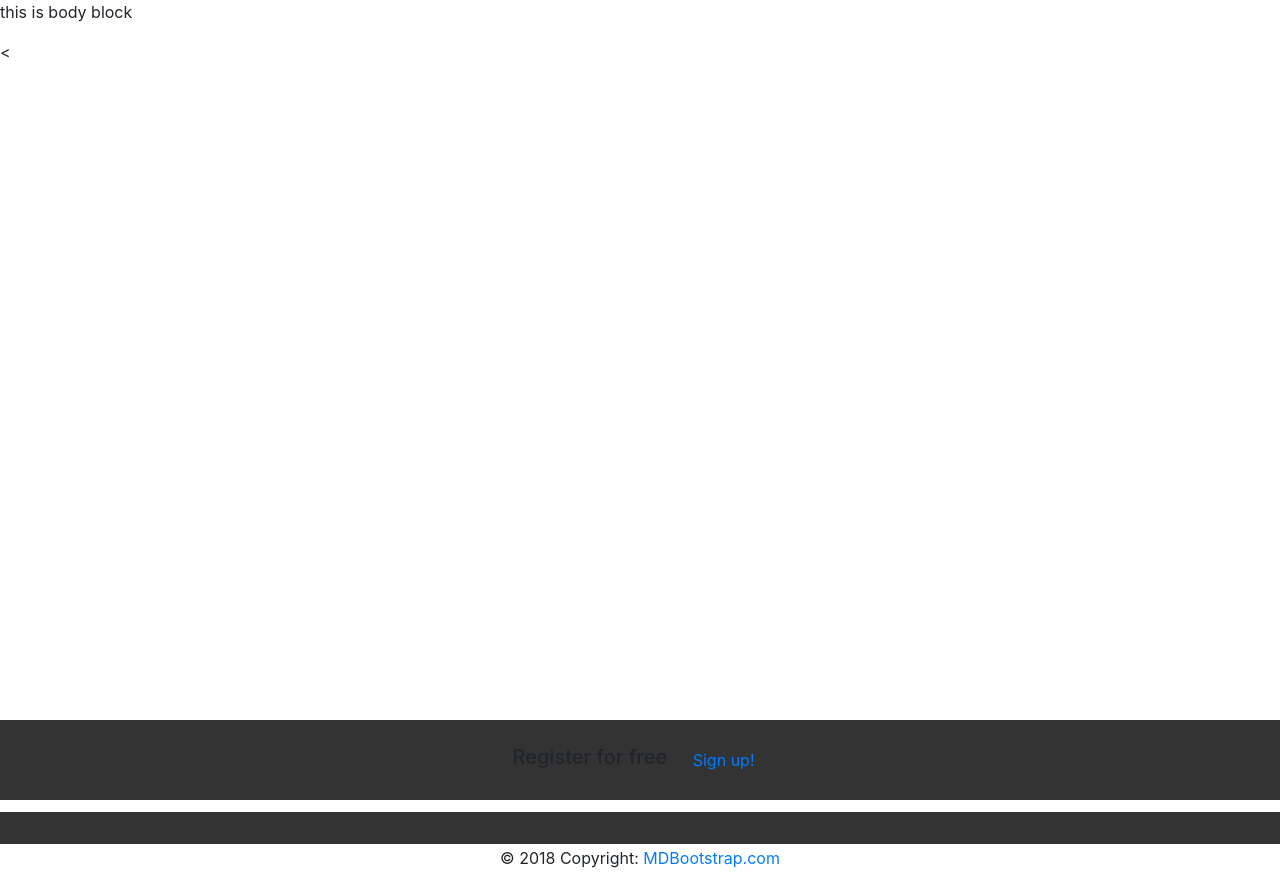
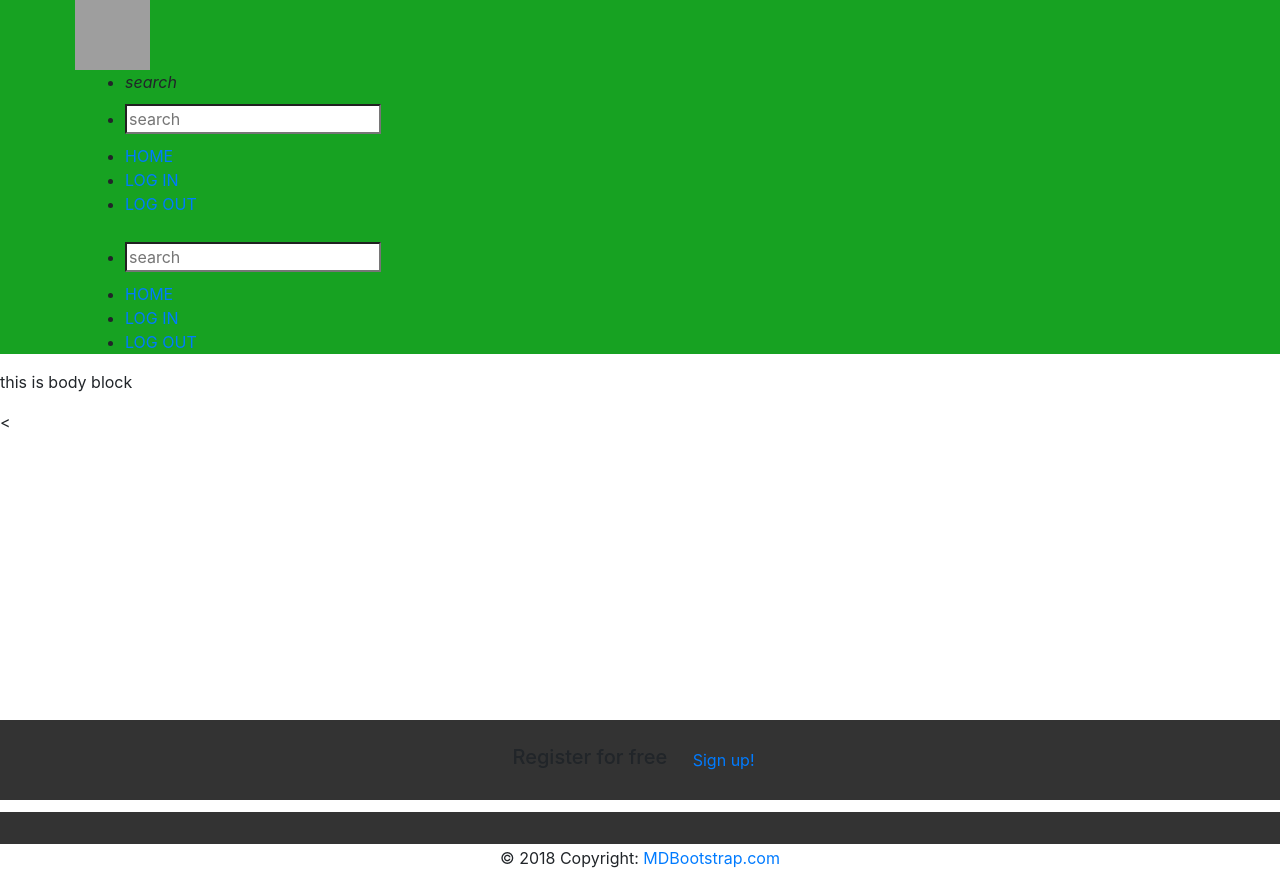
Before and after one commit to abhisam2795/CR, a Flask app: page / in a window 1280 px wide. Run offline with Flask 2, Linux system fonts and the light colour scheme; some libraries are stand-ins or nearby versions; grey boxes are pictures that could not be loaded.

Commit message:
addition of header.

```diff
--- a/templates/base.html
+++ b/templates/base.html
@@ -21,7 +21,65 @@
 
 </style>
 {% block header %}
-
+    <div class="navbar-fixed">
+            <nav style="background-color:#17a222">
+                <div class="nav-wrapper container">
+                    <a href="/" class="brand-logo">
+                        <img class="img-responsive" style="width:75px; height:75px; margin-top: -5px; margin-left: -10px;" src="/static/images/crlogo.png">
+                    </a>
+					<a href="#" data-activates="navsidebar" class="button-collapse">
+                        <i class="mdi-navigation-menu"></i>
+                    </a>
+					<ul class="right hide-on-med-and-down">
+                        <li>
+                            <i class="material-icons md-light md-inactive">
+                                search
+                            </i>
+                        </li>
+                        <li>
+                            <form method='get' id='searchform' style='height:50px; padding-top:10px' action='/search/?l=hi'>
+                                <input name='q' id="search" type="search" placeholder="search"  style='font-size:16px'>
+                            </form>
+                        </li>
+                        <li>
+                            <a href="/">HOME</a>
+                        </li>
+                        <li>
+                            <a href="/login/">
+                                LOG IN
+                            </a>
+                        </li>
+                        <li>
+                            <a href="/logout/">
+                                LOG OUT
+                            </a>
+                        </li>
+                    </ul>
+					<ul class="side-nav" id="navsidebar">
+                        <li>
+                            <form method='get' id='searchform' style='height:50px; padding-top:10px' action='/search/?l=hi'>
+                                <input name='q' id="search" type="search" placeholder="search"  style='font-size:16px'>
+                            </form>
+                        </li>
+                        <li>
+                            <a href="/">
+                                HOME
+                            </a>
+                        </li>
+                        <li>
+                            <a href="/user/">
+                                LOG IN
+                            </a>
+                        </li>
+                        <li>
+                            <a href="/logout/">
+                                LOG OUT
+                            </a>
+                        </li>
+                    </ul>
+                </div>
+            </nav>
+        </div>
 {% endblock %}
 
 <body>
```
